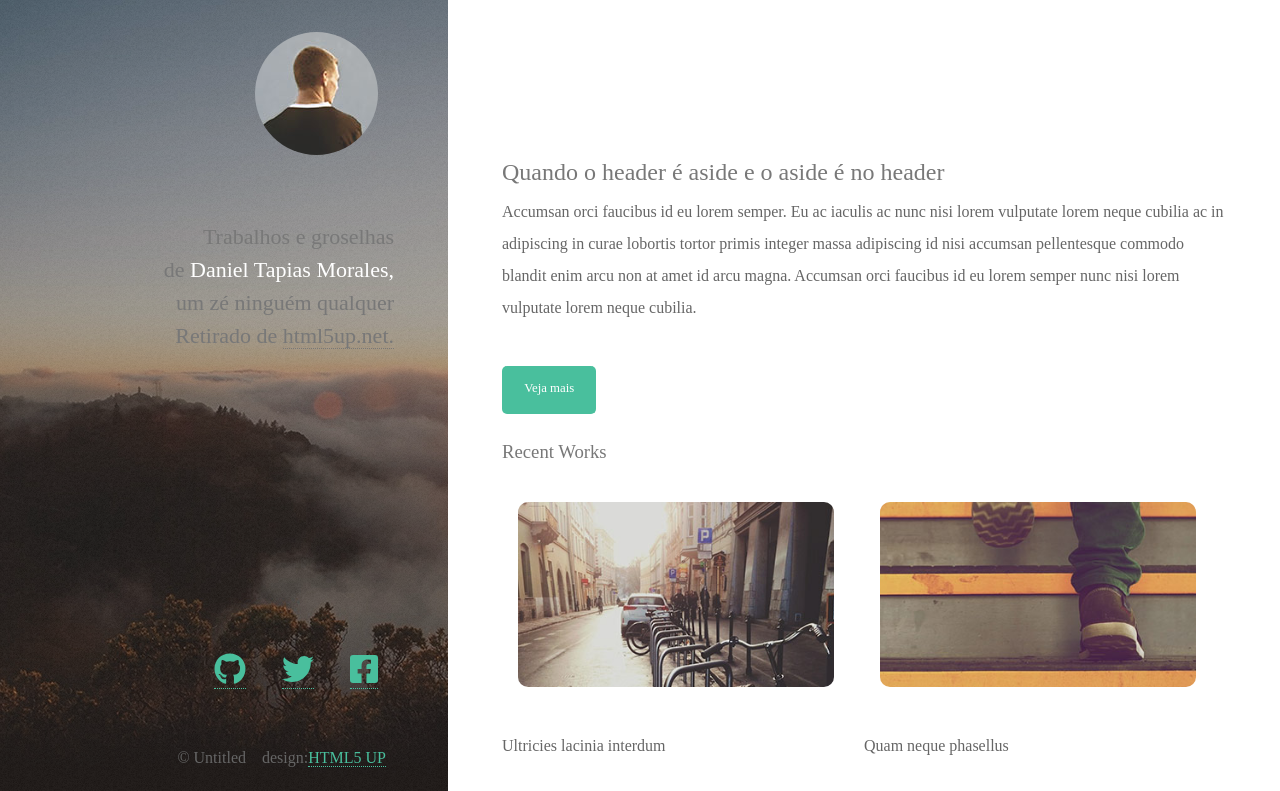
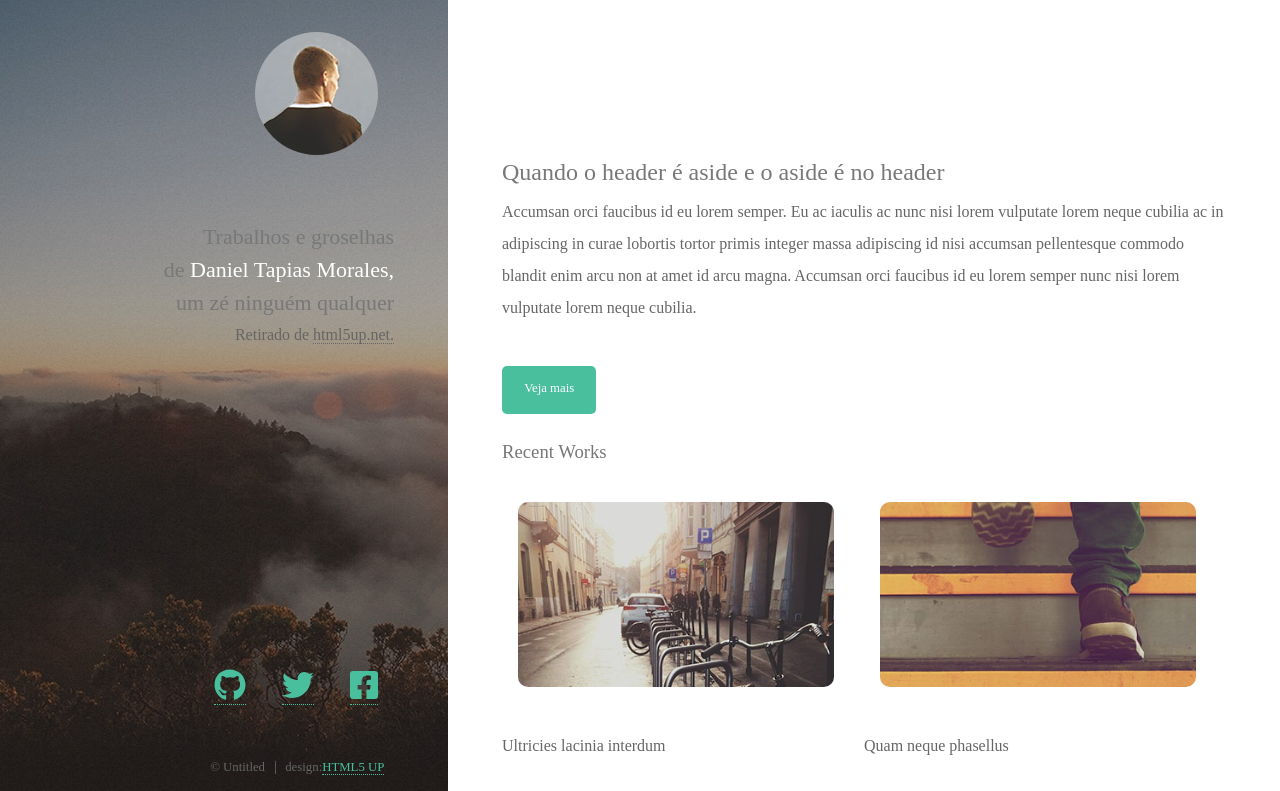
Before and after one commit to Mariosignorelli/projeto-udemy-master, a plain HTML site: page ProjetoStrata/index.html in a window 1280 px wide. Shown: the top 791 px of the page. Drawn offline with Linux system fonts and the light colour scheme.

Commit message:
finalizado 23-06-2020
refatoerado alguns erros de semanticas e de css

```diff
--- a/ProjetoStrata/_css/stylo.css
+++ b/ProjetoStrata/_css/stylo.css
@@ -43,6 +43,9 @@ Title h6{
 }
 sub,sup {
     font-size: 12px;
+}
+.element p, pre {
+    display: block;
 }
 blockquote {
     border-left: 5px solid #efefef;
@@ -300,8 +303,20 @@ overflow: hidden;
     font-size: 2em;
 
 }
+.copyright {
+    list-style-type: none;
+}
 .copyright li {
 display: inline-block;
-left: 0;
+border-left: solid 1px rgba(255, 255, 255,0.25);
+padding: 0 0.75em;
+line-height: 1;
+font-size: .8em;
 
 }
+.copyright li:first-child {
+    border-left: 0;
+}
+.copyright li:last-child {
+    border-right: 0;
+}
--- a/ProjetoStrata/index.html
+++ b/ProjetoStrata/index.html
@@ -8,10 +8,8 @@
     <title>Projeto strata</title>
 
     <link href="https://fonts.googleapis.com/css2?family=Open+Sans:wght@300&display=swap" rel="stylesheet">
-
     <link rel="stylesheet" href="_css/normalize.css">
     <link rel="stylesheet" href="_css/stylo.css">
-
     <link rel="stylesheet" href="https://cdnjs.cloudflare.com/ajax/libs/font-awesome/5.12.0-2/css/all.min.css">
 
     <header class="main-header">
@@ -20,8 +18,9 @@
         </a>
         <h1 class="main-header-title">Trabalhos e groselhas <br>
              de <strong>Daniel Tapias Morales,</strong> <br>
-            um zé ninguém qualquer  <br>
-            Retirado de <a class="main-header-link" href="http://html5up.net." target="blanck">html5up.net.</a></h1>
+            um zé ninguém qualquer
+            </h1>
+            <p>Retirado de <a class="main-header-link" href="http://html5up.net." target="blanck">html5up.net.</a></p>
     </header>
         <main class="main-content">
 
@@ -125,7 +124,7 @@
 
 </section>
 <section class="section-main">
-<h3>Elementos</h3>
+<h3 class="element">Elementos</h3>
 <h4>text</h4>
 <p>This is <b>bold</b> and this is <strong> strong.</strong> This is <i>italic</i> and this is <em>emphasized.</em> This is <sup>superscript </sup> text and this is <sub>subscript</sub> text. This is <u>underlined</u> and this is <pre class="code">code: for (;;) { ... }</pre> Finally, this is a <a href="#"> link</a>.</p>
 <h1>Title h1</h1>
@@ -331,7 +330,7 @@ alert(oi);
                 <option value="2">02</option>
                 <option value="3">03</option>
                 <option value="4">04</option>
-            </form>
+
             </select>
             <label><input type="radio" value="prioridade" name="baixa">Prioridae baixa</label>
             <label><input type="radio" value="prioridade" name="media">Prioridae média</label>
@@ -342,6 +341,7 @@ alert(oi);
             <textarea placeholder="mensagem" id="msg" cols="30" rows="10"></textarea>
             <input type="submit" class=" button-default button-default" value="enviar">
             <input type="reset" class=" button-default button-default-small" value="limpar">
+        </form>
             </section>
             <section class="section-main">
                 <h3>Imagens</h3>
@@ -373,11 +373,6 @@ alert(oi);
                 </p>
             </section>
 
-
-
-
-
-
 </main>
 <script src="https://cdnjs.cloudflare.com/ajax/libs/font-awesome/5.12.0-2/js/all.min.js"></script>
 <footer class="main-footer">
```
